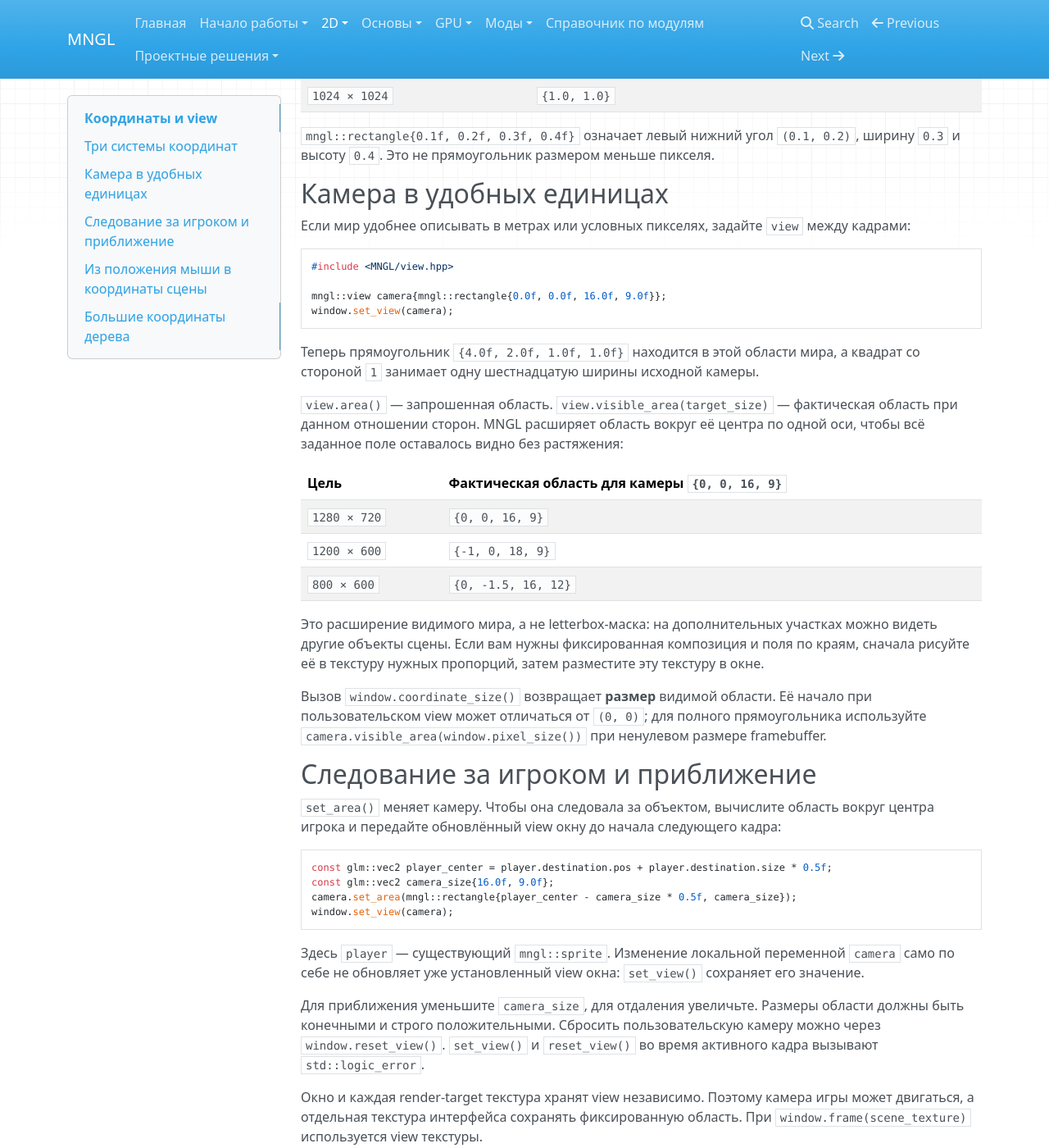
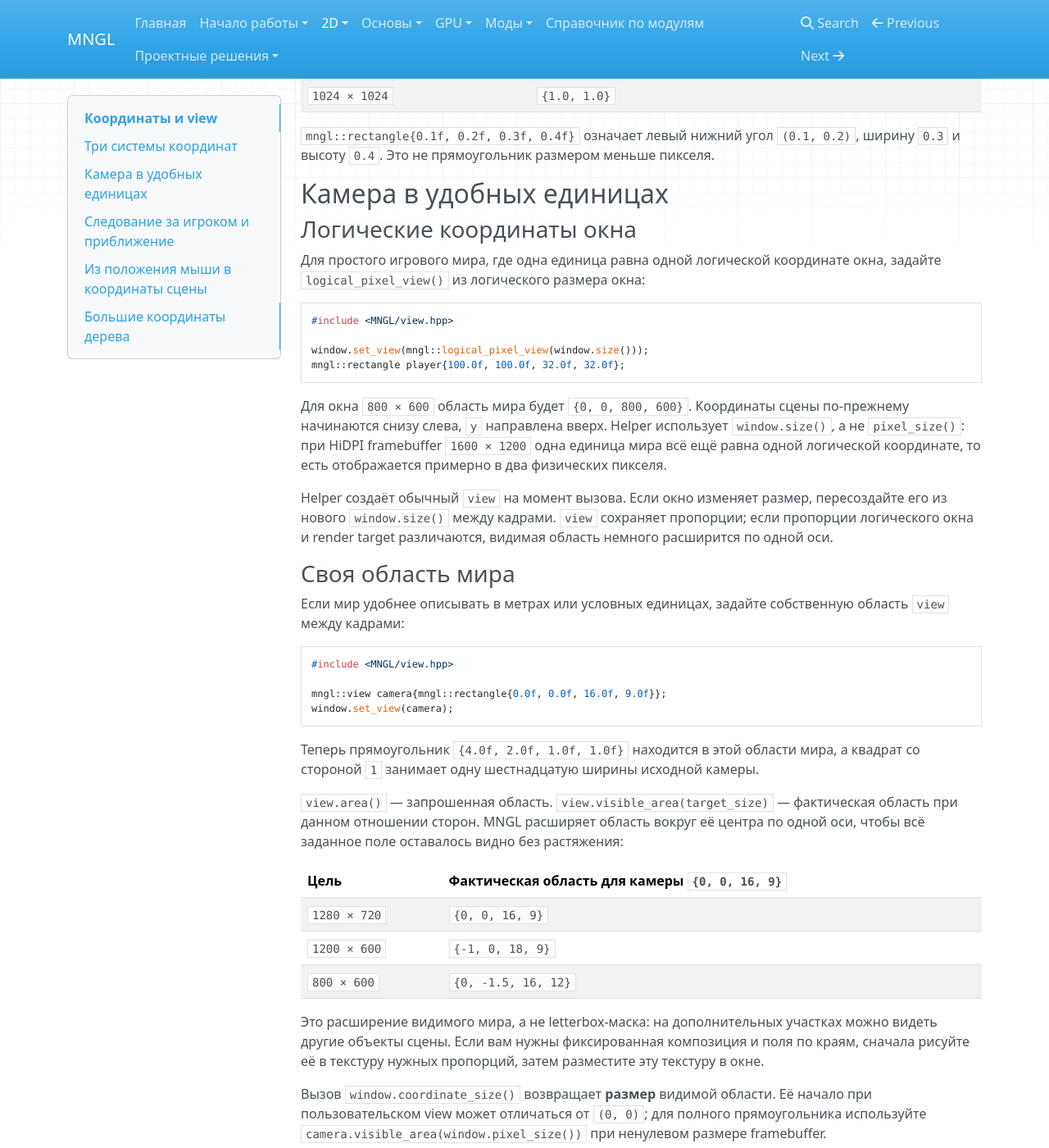
Before and after one commit to Romansgamp6tu/MNGL, an MkDocs documentation site: the page built from docs/2d/coordinates-and-view.md, in a window 1280 px wide and 1400 px high, scrolled down 716 px. Shown: the whole window at 82% size. Built offline with MkDocs 1.6.1, drawn with Linux system fonts in a browser that asks for light colours; nearby versions of some CDN libraries; some of the changed text lies outside the part shown.

Commit message:
docs: document logical window coordinates

````diff
--- a/docs/2d/coordinates-and-view.md
+++ b/docs/2d/coordinates-and-view.md
@@ -24,7 +24,24 @@
 
 ## Камера в удобных единицах
 
-Если мир удобнее описывать в метрах или условных пикселях, задайте `view` между кадрами:
+### Логические координаты окна
+
+Для простого игрового мира, где одна единица равна одной логической координате окна, задайте `logical_pixel_view()` из логического размера окна:
+
+```cpp
+#include <MNGL/view.hpp>
+
+window.set_view(mngl::logical_pixel_view(window.size()));
+mngl::rectangle player{100.0f, 100.0f, 32.0f, 32.0f};
+```
+
+Для окна `800 × 600` область мира будет `{0, 0, 800, 600}`. Координаты сцены по-прежнему начинаются снизу слева, `y` направлена вверх. Helper использует `window.size()`, а не `pixel_size()`: при HiDPI framebuffer `1600 × 1200` одна единица мира всё ещё равна одной логической координате, то есть отображается примерно в два физических пикселя.
+
+Helper создаёт обычный `view` на момент вызова. Если окно изменяет размер, пересоздайте его из нового `window.size()` между кадрами. `view` сохраняет пропорции; если пропорции логического окна и render target различаются, видимая область немного расширится по одной оси.
+
+### Своя область мира
+
+Если мир удобнее описывать в метрах или условных единицах, задайте собственную область `view` между кадрами:
 
 ```cpp
 #include <MNGL/view.hpp>
@@ -46,6 +63,10 @@ window.set_view(camera);
 Это расширение видимого мира, а не letterbox-маска: на дополнительных участках можно видеть другие объекты сцены. Если вам нужны фиксированная композиция и поля по краям, сначала рисуйте её в текстуру нужных пропорций, затем разместите эту текстуру в окне.
 
 Вызов `window.coordinate_size()` возвращает **размер** видимой области. Её начало при пользовательском view может отличаться от `(0, 0)`; для полного прямоугольника используйте `camera.visible_area(window.pixel_size())` при ненулевом размере framebuffer.
+
+### Пиксель-перфект масштабирование
+
+`logical_pixel_view()` не задаёт пиксель-перфект режим: его единица — логическая координата окна, а не физический пиксель framebuffer. Для пиксель-арта используйте отдельный низкоразрешённый render target, nearest-фильтрацию и вывод с целочисленным масштабом; при необходимости добавляйте letterbox-поля. Обычный `view` только сохраняет пропорции и может расширить видимую область, поэтому сам по себе не гарантирует ни целый масштаб, ни фиксированную композицию.
 
 ## Следование за игроком и приближение
 
````
